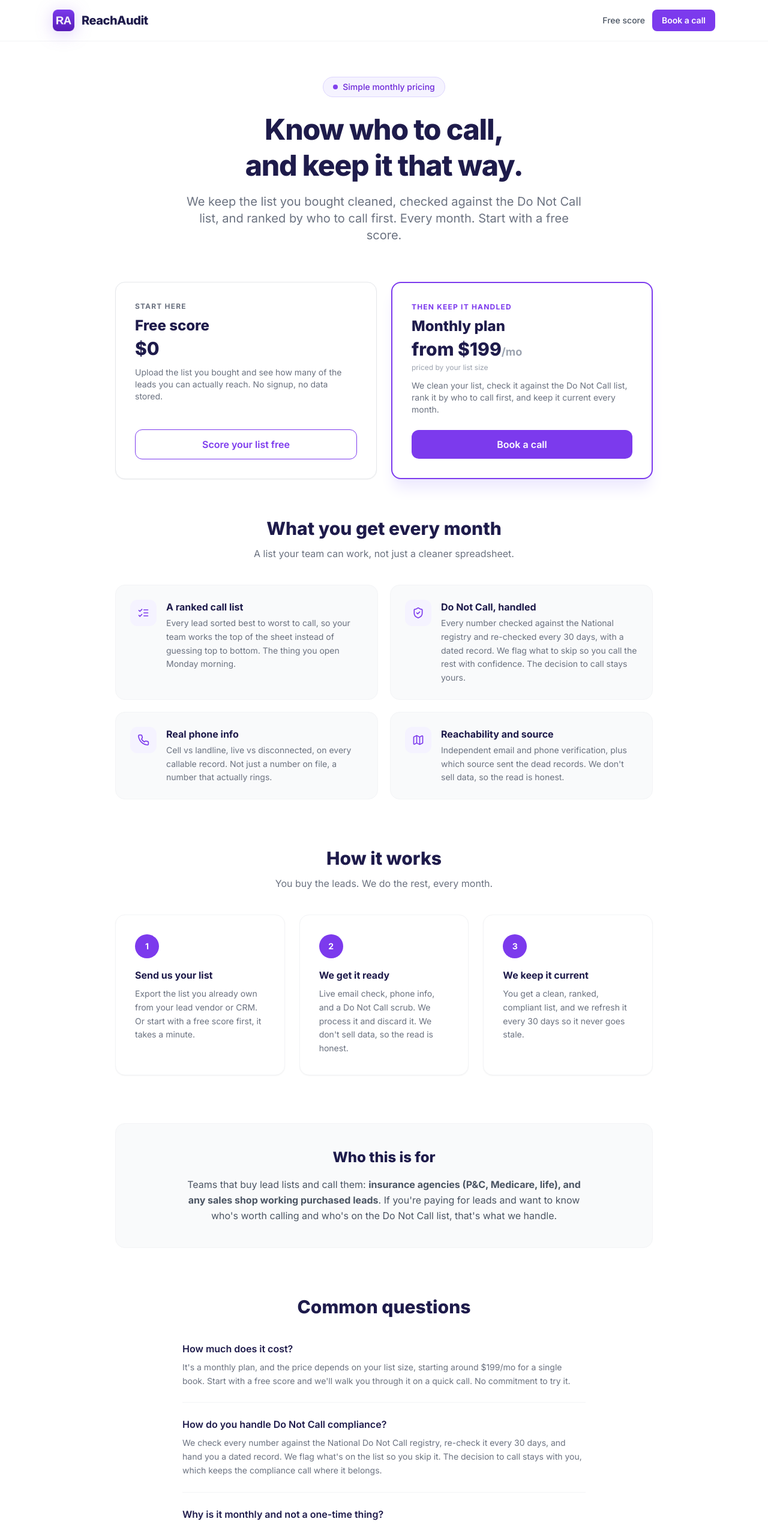
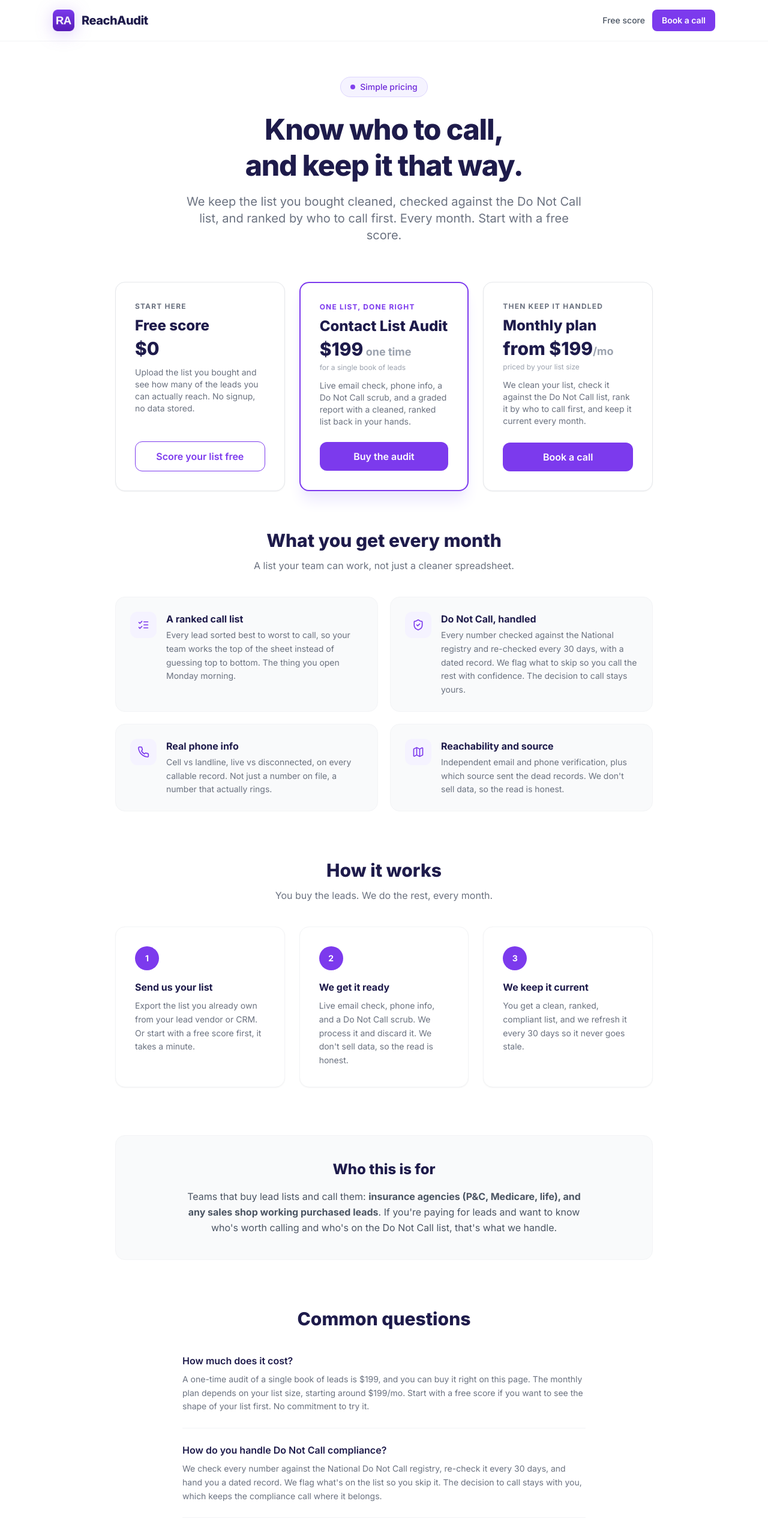
Before and after one commit to contactzen19/ContactZen-, a Next.js app in the folder frontend/: page /pricing in a window 1280 px wide. Shown: the top 2548 px of the page at 60% size. Built offline with nearby package versions, Linux system fonts and the light colour scheme.

Commit message:
Add one-time  audit with Stripe buy link, 3-card pricing

```diff
--- a/frontend/app/pricing/page.tsx
+++ b/frontend/app/pricing/page.tsx
@@ -3,6 +3,7 @@ import Link from "next/link";
 import { ShieldCheck, Phone, ListChecks, Map } from "lucide-react";
 
 const CALENDLY = "https://calendly.com/joey-reachaudit/30min";
+const STRIPE_AUDIT = "https://buy.stripe.com/3cIfZi98L1XW8tsfazb7y01";
 
 function NavBar() {
   return (
@@ -79,15 +80,15 @@ const STEPS = [
 const FAQ = [
   {
     q: "How much does it cost?",
-    a: "It's a monthly plan, and the price depends on your list size, starting around $199/mo for a single book. Start with a free score and we'll walk you through it on a quick call. No commitment to try it.",
+    a: "A one-time audit of a single book of leads is $199, and you can buy it right on this page. The monthly plan depends on your list size, starting around $199/mo. Start with a free score if you want to see the shape of your list first. No commitment to try it.",
   },
   {
     q: "How do you handle Do Not Call compliance?",
     a: "We check every number against the National Do Not Call registry, re-check it every 30 days, and hand you a dated record. We flag what's on the list so you skip it. The decision to call stays with you, which keeps the compliance call where it belongs.",
   },
   {
-    q: "Why is it monthly and not a one-time thing?",
-    a: "Because compliance goes stale. The Do Not Call list changes, your list ages, and new leads come in. A scrub is only good for about 30 days, so we keep it current every month instead of leaving you to redo it.",
+    q: "Should I do the one-time audit or the monthly plan?",
+    a: "The audit is right if you have one list and want it cleaned, checked, and ranked once. But compliance goes stale. The Do Not Call list changes, your list ages, and new leads come in, so a scrub is only good for about 30 days. If your team calls every week, the monthly plan keeps you covered instead of leaving you to redo it.",
   },
   {
     q: "Is this the same as enrichment, or what my CRM does?",
@@ -115,7 +116,7 @@ export default function PricingPage() {
           <div className="text-center mb-16">
             <div className="inline-flex items-center gap-2 bg-brand-50 border border-brand-200 rounded-full px-4 py-1.5 text-sm font-medium text-brand-700 mb-6">
               <span className="w-2 h-2 rounded-full bg-brand-600 animate-pulse" />
-              Simple monthly pricing
+              Simple pricing
             </div>
             <h1 className="text-5xl font-extrabold text-brand-900 tracking-tight mb-4 leading-tight">
               Know who to call,<br />and keep it that way.
@@ -125,8 +126,8 @@ export default function PricingPage() {
             </p>
           </div>
 
-          {/* Two ways in: free score + monthly plan */}
-          <div className="grid grid-cols-1 md:grid-cols-2 gap-6 mb-16">
+          {/* Three ways in: free score, one-time audit, monthly plan */}
+          <div className="grid grid-cols-1 md:grid-cols-3 gap-6 mb-16">
             {/* Free score */}
             <div className="rounded-2xl border border-gray-200 shadow-sm p-8 bg-white flex flex-col">
               <p className="text-xs font-bold uppercase tracking-widest text-gray-500 mb-2">Start here</p>
@@ -140,9 +141,23 @@ export default function PricingPage() {
               </Link>
             </div>
 
+            {/* One-time audit */}
+            <div className="rounded-2xl border-2 border-brand-600 shadow-xl shadow-brand-100 p-8 bg-white flex flex-col">
+              <p className="text-xs font-bold uppercase tracking-widest text-brand-600 mb-2">One list, done right</p>
+              <h2 className="text-2xl font-extrabold text-brand-900 mb-1">Contact List Audit</h2>
+              <p className="text-3xl font-extrabold text-brand-900 mb-1">$199<span className="text-lg text-gray-400 font-bold"> one time</span></p>
+              <p className="text-xs text-gray-400 mb-3">for a single book of leads</p>
+              <p className="text-gray-500 text-sm mb-6 flex-1">
+                Live email check, phone info, a Do Not Call scrub, and a graded report with a cleaned, ranked list back in your hands.
+              </p>
+              <a href={STRIPE_AUDIT} target="_blank" rel="noopener noreferrer" className="btn-primary w-full block text-center text-base py-3 rounded-xl">
+                Buy the audit
+              </a>
+            </div>
+
             {/* Monthly plan */}
-            <div className="rounded-2xl border-2 border-brand-600 shadow-xl shadow-brand-100 p-8 bg-white flex flex-col">
-              <p className="text-xs font-bold uppercase tracking-widest text-brand-600 mb-2">Then keep it handled</p>
+            <div className="rounded-2xl border border-gray-200 shadow-sm p-8 bg-white flex flex-col">
+              <p className="text-xs font-bold uppercase tracking-widest text-gray-500 mb-2">Then keep it handled</p>
               <h2 className="text-2xl font-extrabold text-brand-900 mb-1">Monthly plan</h2>
               <p className="text-3xl font-extrabold text-brand-900 mb-1">from $199<span className="text-lg text-gray-400 font-bold">/mo</span></p>
               <p className="text-xs text-gray-400 mb-3">priced by your list size</p>
```
